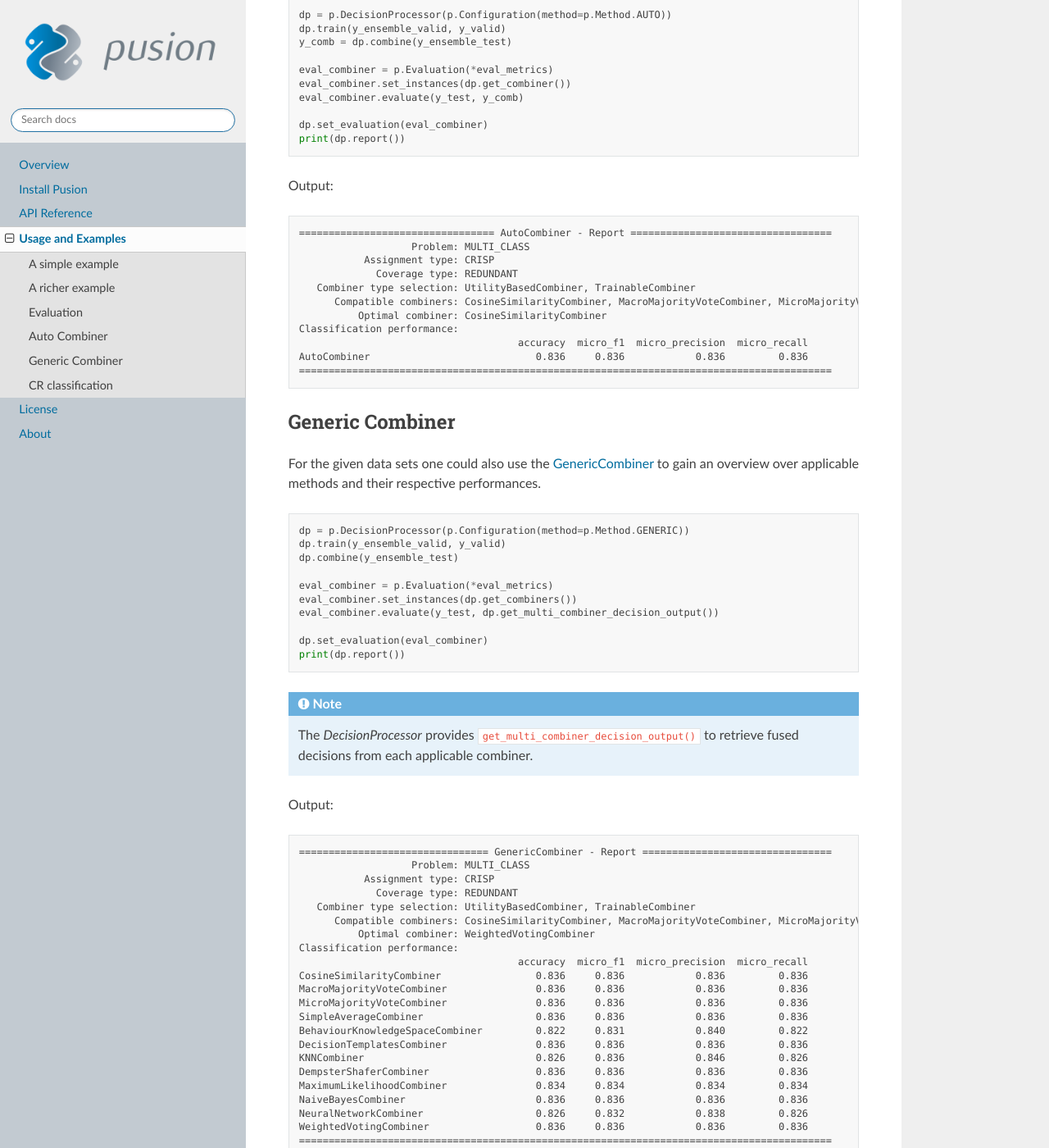
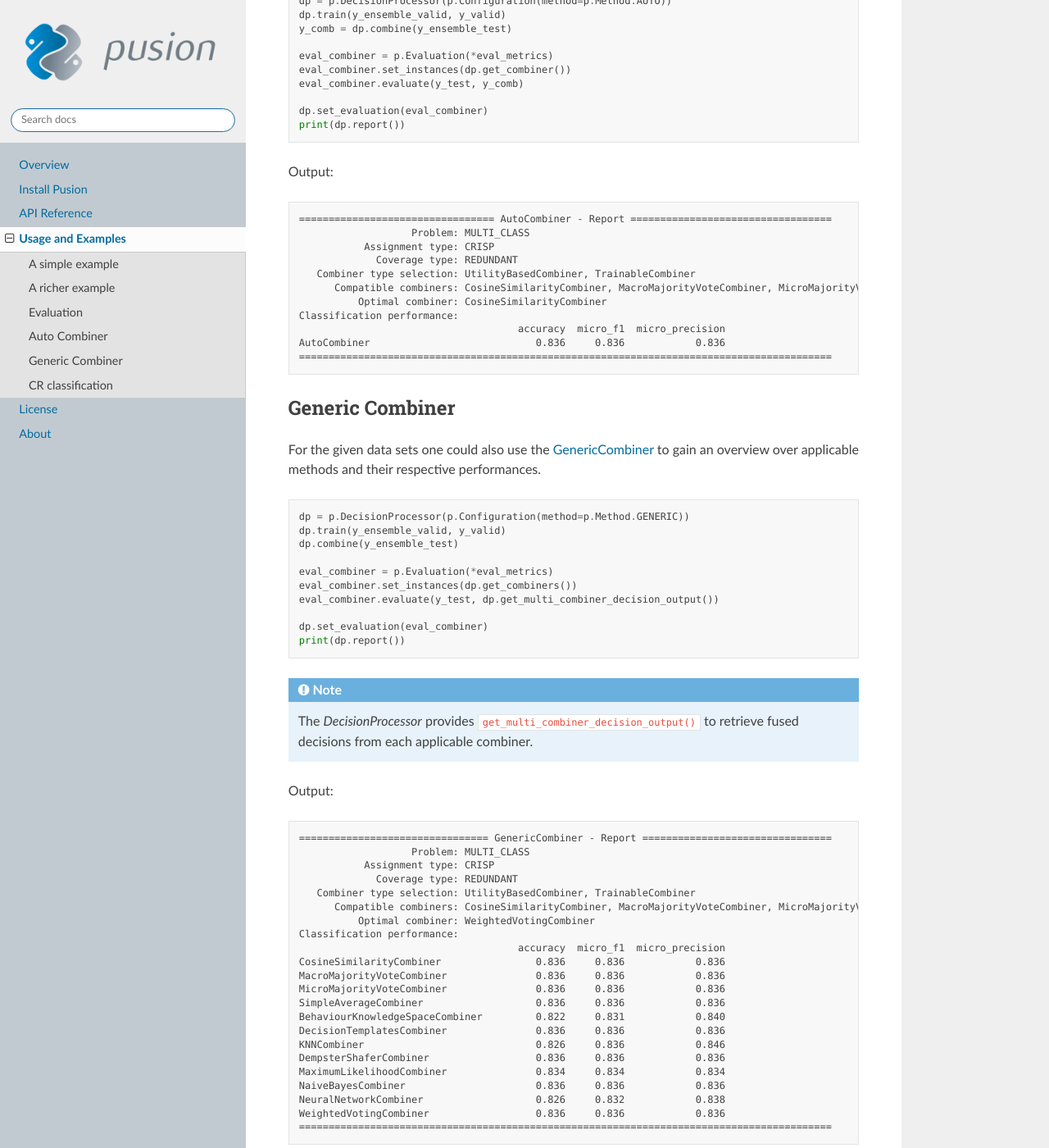
Before and after one commit to IPVS-AS/pusion, a Sphinx documentation site: the page built from docs/source/usage_and_examples.rst, in a window 1280 px wide and 1400 px high, scrolled down 2579 px. Shown: the whole window at 82% size. Built offline with Sphinx 7.4.7 and the Read the Docs theme 2.0.0, drawn with Linux system fonts in a browser that asks for light colours; some of the changed text lies outside the part shown.

Commit message:
Doc: Remove a PerformanceMetric from examples for sake of clarity.

```diff
--- a/docs/source/usage_and_examples.rst
+++ b/docs/source/usage_and_examples.rst
@@ -101,8 +101,7 @@ for the combiner as well as for the ensemble.
     eval_metrics = [
         p.PerformanceMetric.ACCURACY,
         p.PerformanceMetric.MICRO_F1_SCORE,
-        p.PerformanceMetric.MICRO_PRECISION,
-        p.PerformanceMetric.MICRO_RECALL
+        p.PerformanceMetric.MICRO_PRECISION
     ]
 
     print("============= Ensemble ===============")
@@ -122,13 +121,13 @@ Output:
 .. code:: text
 
     ============= Ensemble ===============
-                                         accuracy     f1  precision  recall
-    MLPClassifier [0]                       0.810  0.810      0.810   0.810
-    MLPClassifier [1]                       0.800  0.800      0.800   0.800
-    MLPClassifier [2]                       0.792  0.792      0.792   0.792
+                                         accuracy     f1  precision
+    MLPClassifier [0]                       0.810  0.810      0.810
+    MLPClassifier [1]                       0.800  0.800      0.800
+    MLPClassifier [2]                       0.792  0.792      0.792
     ============== Combiner ==============
-                                         accuracy     f1  precision  recall
-    DempsterShaferCombiner                  0.816  0.816      0.816   0.816
+                                         accuracy     f1  precision
+    DempsterShaferCombiner                  0.816  0.816      0.816
 
 
 Auto Combiner
@@ -162,8 +161,8 @@ Output:
           Compatible combiners: CosineSimilarityCombiner, MacroMajorityVoteCombiner, MicroMajorityVoteCombiner, SimpleAverageCombiner, BehaviourKnowledgeSpaceCombiner, DecisionTemplatesCombiner, KNNCombiner, DempsterShaferCombiner, MaximumLikelihoodCombiner, NaiveBayesCombiner, NeuralNetworkCombiner, WeightedVotingCombiner
               Optimal combiner: CosineSimilarityCombiner
     Classification performance:
-                                         accuracy  micro_f1  micro_precision  micro_recall
-    AutoCombiner                            0.836     0.836            0.836         0.836
+                                         accuracy  micro_f1  micro_precision
+    AutoCombiner                            0.836     0.836            0.836
     ==========================================================================================
 
 Generic Combiner
@@ -202,19 +201,19 @@ Output:
           Compatible combiners: CosineSimilarityCombiner, MacroMajorityVoteCombiner, MicroMajorityVoteCombiner, SimpleAverageCombiner, BehaviourKnowledgeSpaceCombiner, DecisionTemplatesCombiner, KNNCombiner, DempsterShaferCombiner, MaximumLikelihoodCombiner, NaiveBayesCombiner, NeuralNetworkCombiner, WeightedVotingCombiner
               Optimal combiner: WeightedVotingCombiner
     Classification performance:
-                                         accuracy  micro_f1  micro_precision  micro_recall
-    CosineSimilarityCombiner                0.836     0.836            0.836         0.836
-    MacroMajorityVoteCombiner               0.836     0.836            0.836         0.836
-    MicroMajorityVoteCombiner               0.836     0.836            0.836         0.836
-    SimpleAverageCombiner                   0.836     0.836            0.836         0.836
-    BehaviourKnowledgeSpaceCombiner         0.822     0.831            0.840         0.822
-    DecisionTemplatesCombiner               0.836     0.836            0.836         0.836
-    KNNCombiner                             0.826     0.836            0.846         0.826
-    DempsterShaferCombiner                  0.836     0.836            0.836         0.836
-    MaximumLikelihoodCombiner               0.834     0.834            0.834         0.834
-    NaiveBayesCombiner                      0.836     0.836            0.836         0.836
-    NeuralNetworkCombiner                   0.826     0.832            0.838         0.826
-    WeightedVotingCombiner                  0.836     0.836            0.836         0.836
+                                         accuracy  micro_f1  micro_precision
+    CosineSimilarityCombiner                0.836     0.836            0.836
+    MacroMajorityVoteCombiner               0.836     0.836            0.836
+    MicroMajorityVoteCombiner               0.836     0.836            0.836
+    SimpleAverageCombiner                   0.836     0.836            0.836
+    BehaviourKnowledgeSpaceCombiner         0.822     0.831            0.840
+    DecisionTemplatesCombiner               0.836     0.836            0.836
+    KNNCombiner                             0.826     0.836            0.846
+    DempsterShaferCombiner                  0.836     0.836            0.836
+    MaximumLikelihoodCombiner               0.834     0.834            0.834
+    NaiveBayesCombiner                      0.836     0.836            0.836
+    NeuralNetworkCombiner                   0.826     0.832            0.838
+    WeightedVotingCombiner                  0.836     0.836            0.836
     ==========================================================================================
 
 CR classification
@@ -269,8 +268,7 @@ The framework provides also a specific evaluation methodology for complementary-
     eval_metrics = [
         p.PerformanceMetric.ACCURACY,
         p.PerformanceMetric.MICRO_F1_SCORE,
-        p.PerformanceMetric.MICRO_PRECISION,
-        p.PerformanceMetric.MICRO_RECALL
+        p.PerformanceMetric.MICRO_PRECISION
     ]
 
     # Evaluate ensemble classifiers
@@ -292,8 +290,8 @@ Output:
 
 .. code:: text
 
-                                         accuracy  micro_f1  micro_precision  micro_recall
-    Ensemble                                0.804     0.804            0.804         0.804
+                                         accuracy  micro_f1  micro_precision
+    Ensemble                                0.804     0.804            0.804
     ================================= AutoCombiner - Report ==================================
                        Problem: MULTI_LABEL
                Assignment type: CRISP
@@ -302,8 +300,8 @@ Output:
           Compatible combiners: CRCosineSimilarity, CRMicroMajorityVoteCombiner, CRSimpleAverageCombiner, CRDecisionTemplatesCombiner, CRKNNCombiner, CRNeuralNetworkCombiner
               Optimal combiner: CRDecisionTemplatesCombiner
     Classification performance:
-                                         accuracy  micro_f1  micro_precision  micro_recall
-    AutoCombiner                            0.813     0.813            0.813         0.813
+                                         accuracy  micro_f1  micro_precision
+    AutoCombiner                            0.813     0.813            0.813
     ==========================================================================================
 
 
```
Also changed, not shown: 4 other files.
